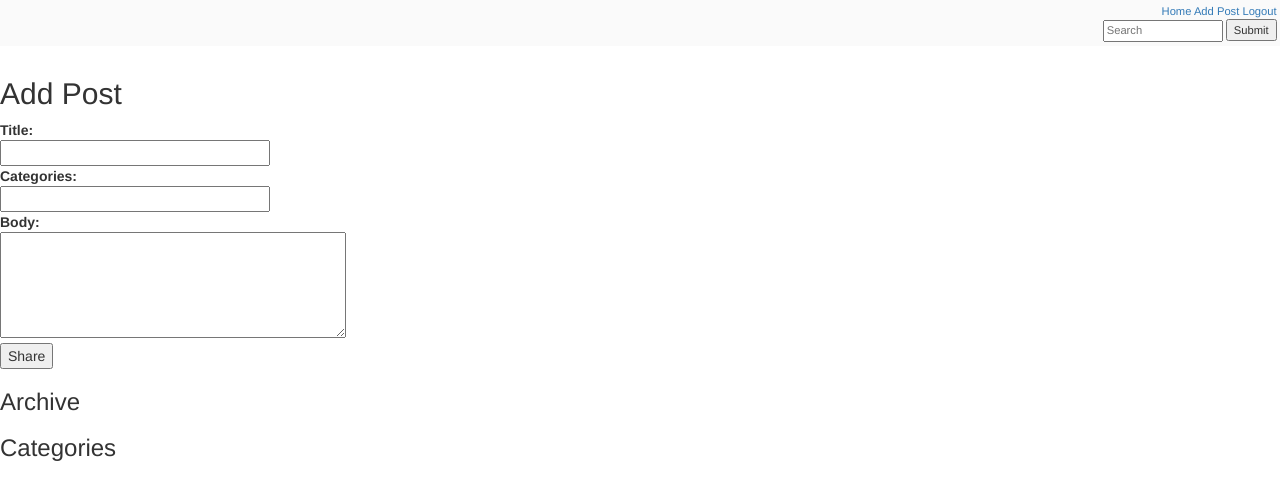
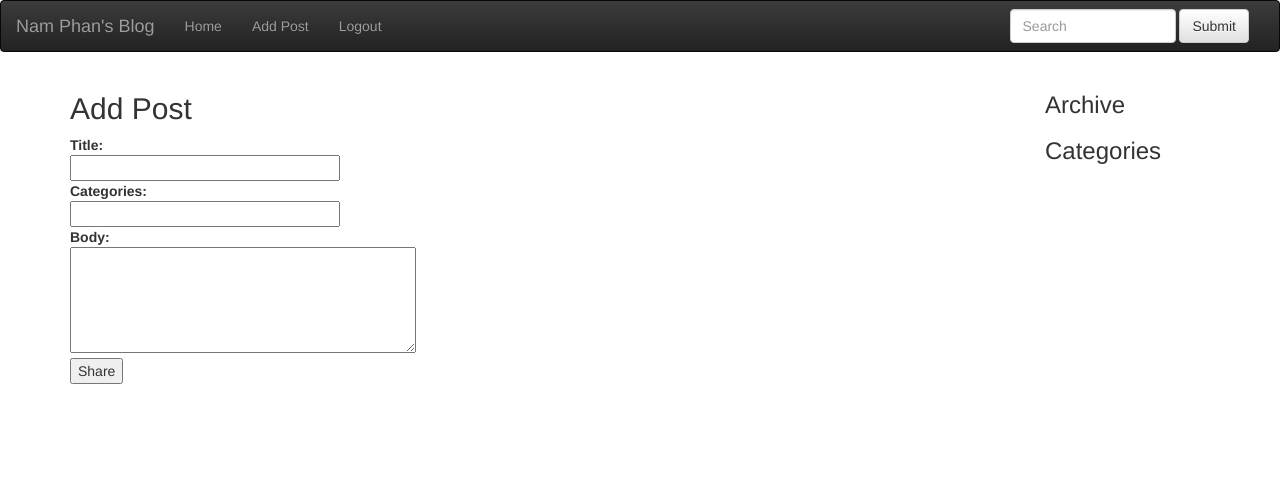
Before and after one commit to schyzeno/myblog, a Flask app: page /add_post in a window 1280 px wide. Shown: the top 500 px of the page. Run offline with Flask 2, Linux system fonts and the light colour scheme; the visitor is signed in with stand-in values (Sample User, id 1); data that the repository does not hold is empty; some libraries are stand-ins or nearby versions.

Commit message:
add navbar

```diff
--- a/myblog/templates/layout.html
+++ b/myblog/templates/layout.html
@@ -13,27 +13,47 @@
   </head>
   <body>
     <div id="container">
-      <div class=metanav>
-        <a href="{{ url_for('index') }}">Home</a>
+      <div class="navbar navbar-inverse">
+     	<div class="container-fluid">
+	  <div class="navbar-header">
+ 	    <button type="button" class="navbar-toggle collapsed" data-toggle="collapse" data-target="#example-1" aria-expanded="false">
+            <span class="sr-only">Toggle navigation</span>
+            <span class="icon-bar"></span>
+            <span class="icon-bar"></span>
+            <span class="icon-bar"></span>
+	    </button>
+	    <a class="navbar-brand" href="#">Nam Phan's Blog</a>
+	  </div>
+          <div class="collapse navbar-collapse">
+            <ul class="nav navbar-nav">
+              <li><a href="{{ url_for('index') }}">Home<span class="sr-only">(current)</span></a></li>
              {% if session.logged_in %}
-          <a href="{{ url_for('add_post') }}">Add Post</a>
-          <a href="{{ url_for('logout') }}">Logout</a>
+              <li><a href="{{ url_for('add_post') }}">Add Post</a></li>
+              <li><a href="{{ url_for('logout') }}">Logout</a></li>
              {% endif %}
-        <form action="{{ url_for('list_posts') }}" method="post" class="search">
-            <input type="text" size="15" name="searchTarget" placeholder="Search">
-            <input type="submit" value="Submit">
+            </ul>
+            <form action="{{ url_for('list_posts') }}" method="post" class="navbar-form navbar-right" role="search">
+              <div class="form-group">
+                <input type="text" size="15" name="searchTarget" placeholder="Search" class="form-control">
+              </div>
+              <input type="submit" value="Submit" class="btn btn-default">
             </form>
+
+          </div>
+	</div>
+
 
       </div>
       {% for message in get_flashed_messages() %}
       <div class=flash>{{ message }}</div>
       {% endfor %}
-      <div id="content" class="clearfix">
-        <div id="main">
+      <div class="container">
+        <div class="row">
+          <div class="col-md-10">
           {% block content %}
           {% endblock %}
           </div>
-        <div id="layout-links">
+          <div  class="col-md-2">
             <h3>Archive</h3>
             <ul>
             {% for month in links['months'] %}
@@ -44,6 +64,7 @@
             {% for cat in links['categories'] %}
               <li><a href="{{url_for('list_posts_by_category',category=cat['name'])}}">{{cat['name']}} ({{cat['count']}})</a></li>
             {% endfor %}
+          </div>
         </div>
       </div>
     </div>
```
Lines whose indentation alone changed are shown as unchanged.
